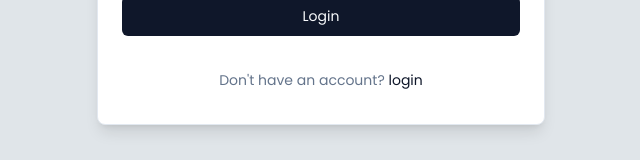
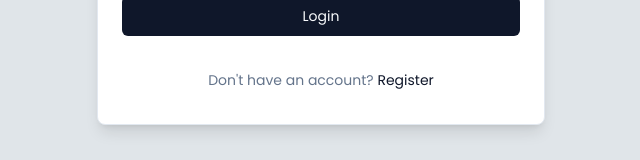
Before and after one commit to Suresh1061/Shop-Sphere, a Next.js app: page /login in a window 1280 px wide. Shown: the part 474-634 px from the top of the page, without its empty margins (319-959 px from the left). Built offline with nearby package versions, Linux system fonts and the light colour scheme; no server answers.

Commit message:
fixed the path of login and register

```diff
--- a/src/app/(auth)/login/page.tsx
+++ b/src/app/(auth)/login/page.tsx
@@ -52,8 +52,8 @@ const Login = () => {
         <CardWrapper
             cardTitle="Welcome Back!"
             backText="Don't have an account?"
-            backButtonLabel="login"
-            backButtonHref="/login"
+            backButtonLabel="Register"
+            backButtonHref="/register"
         >
             <Form {...form}>
                 <form onSubmit={form.handleSubmit(submitForm)} className='space-y-5'>
--- a/src/app/(auth)/register/page.tsx
+++ b/src/app/(auth)/register/page.tsx
@@ -18,9 +18,7 @@ import * as z from "zod";
 
 
 const Register = () => {
-    const [status, setStatus] = useState<{ error?: string; success?: string }>(
-        {}
-    );
+    const [status, setStatus] = useState<{ error?: string; success?: string }>({});
     const [register, { isLoading, isError, error }] = useRegisterMutation();
     const router = useRouter();
 
--- a/src/components/user-button.tsx
+++ b/src/components/user-button.tsx
@@ -6,7 +6,7 @@ import {
     DropdownMenuItem,
     DropdownMenuTrigger,
 } from "@/components/ui/dropdown-menu";
-import { Avatar, AvatarImage, AvatarFallback } from "@/components/ui/avatar";
+import { Avatar, AvatarFallback } from "@/components/ui/avatar";
 import { FileCheck, Gauge, HelpCircle, LogOut, User } from "lucide-react";
 import { logout } from "@/app/lib";
 import { useRouter } from "next/navigation";
@@ -28,7 +28,6 @@ const UserButton: FC<userType> = ({ id, role }) => {
         <DropdownMenu>
             <DropdownMenuTrigger>
                 <Avatar>
-                    <AvatarImage />
                     <AvatarFallback className="bg-sky-500">
                         <User className="text-white" />
                     </AvatarFallback>
```
